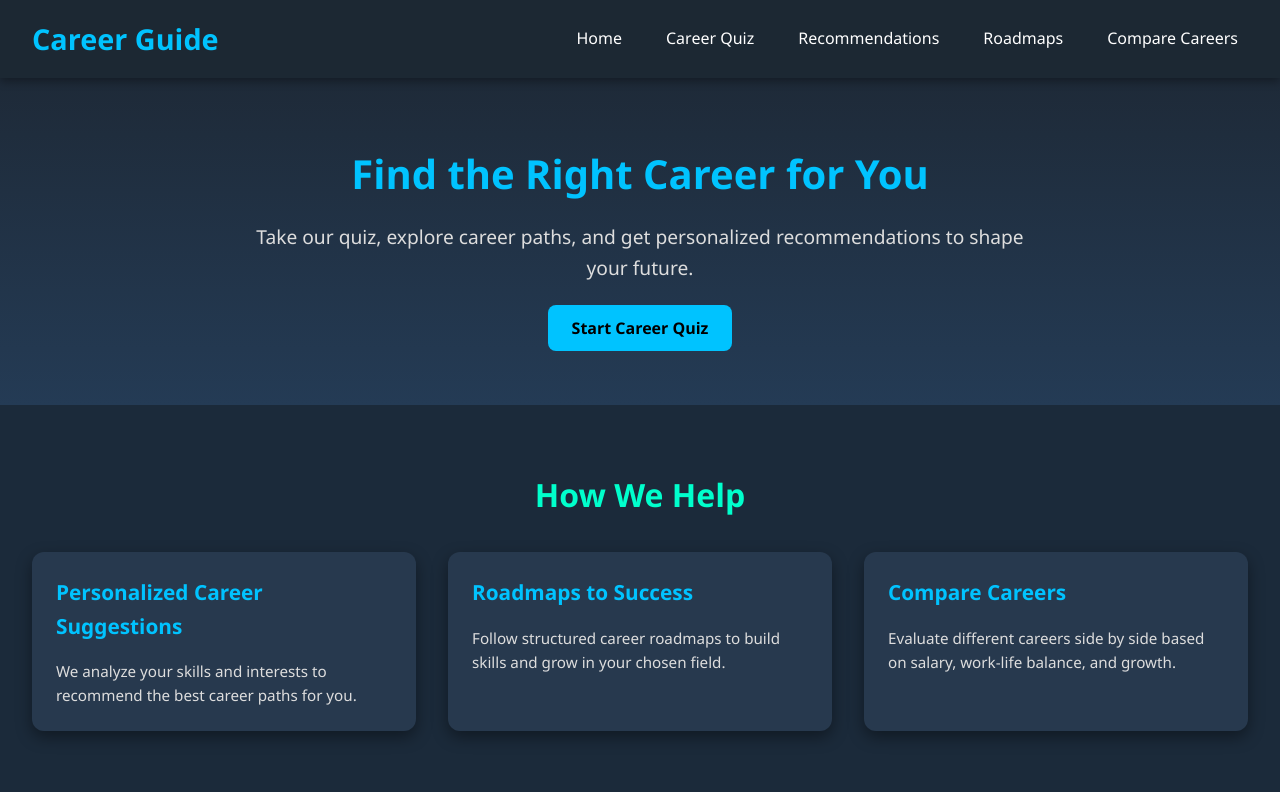
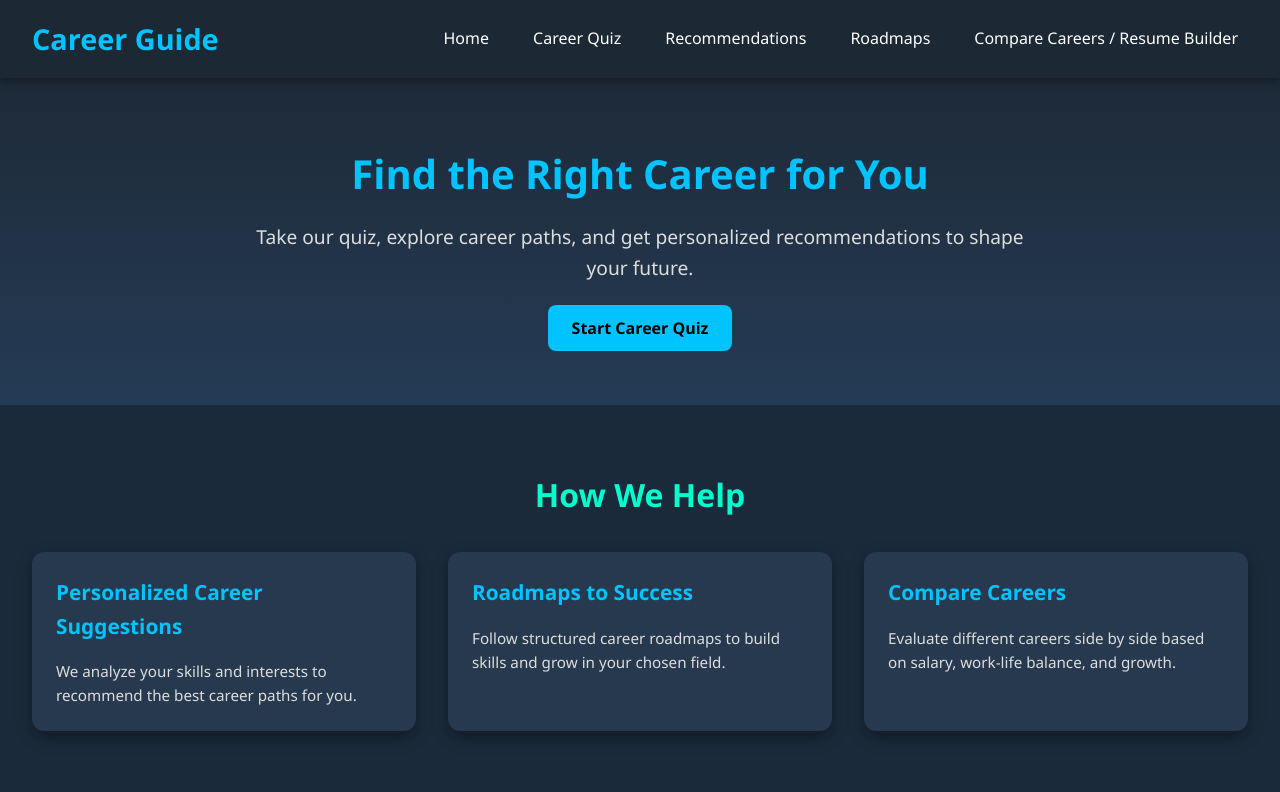
Before and after one commit to Aksdec14/Career_Guidance, a website: page index.html in a window 1280 px wide. Shown: the top 792 px of the page. Drawn offline with Linux system fonts and the light colour scheme; no server answers.

Commit message:
Update index.html

```diff
--- a/index.html
+++ b/index.html
@@ -19,7 +19,7 @@
                 <li><a href="quiz.html">Career Quiz</a></li>
                 <li><a href="recommendation.html">Recommendations</a></li>
                 <li><a href="roadmap.html">Roadmaps</a></li>
-                <li><a href="compare.html">Compare Careers</a></li>
+                <li><a href="compare.html">Compare Careers / Resume Builder</a></li>
             </ul>
         </div>
     </nav>
```
